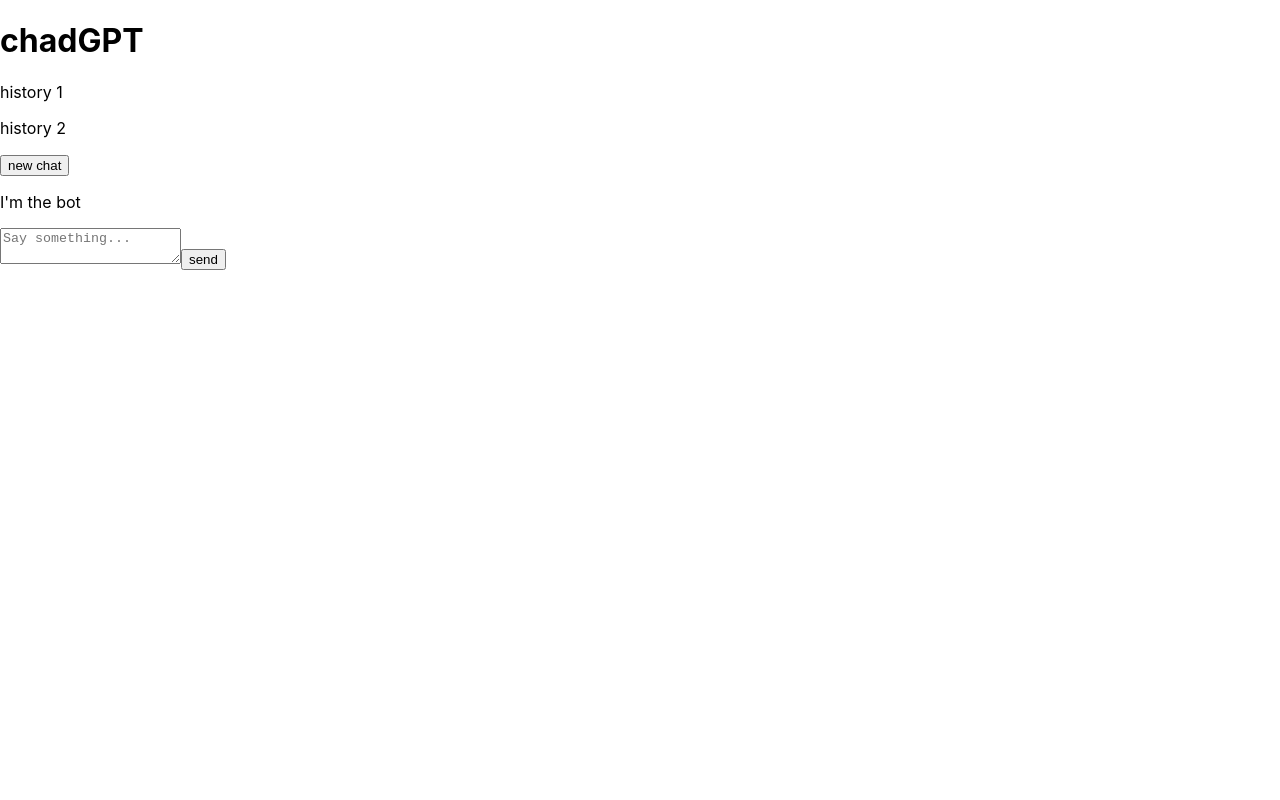
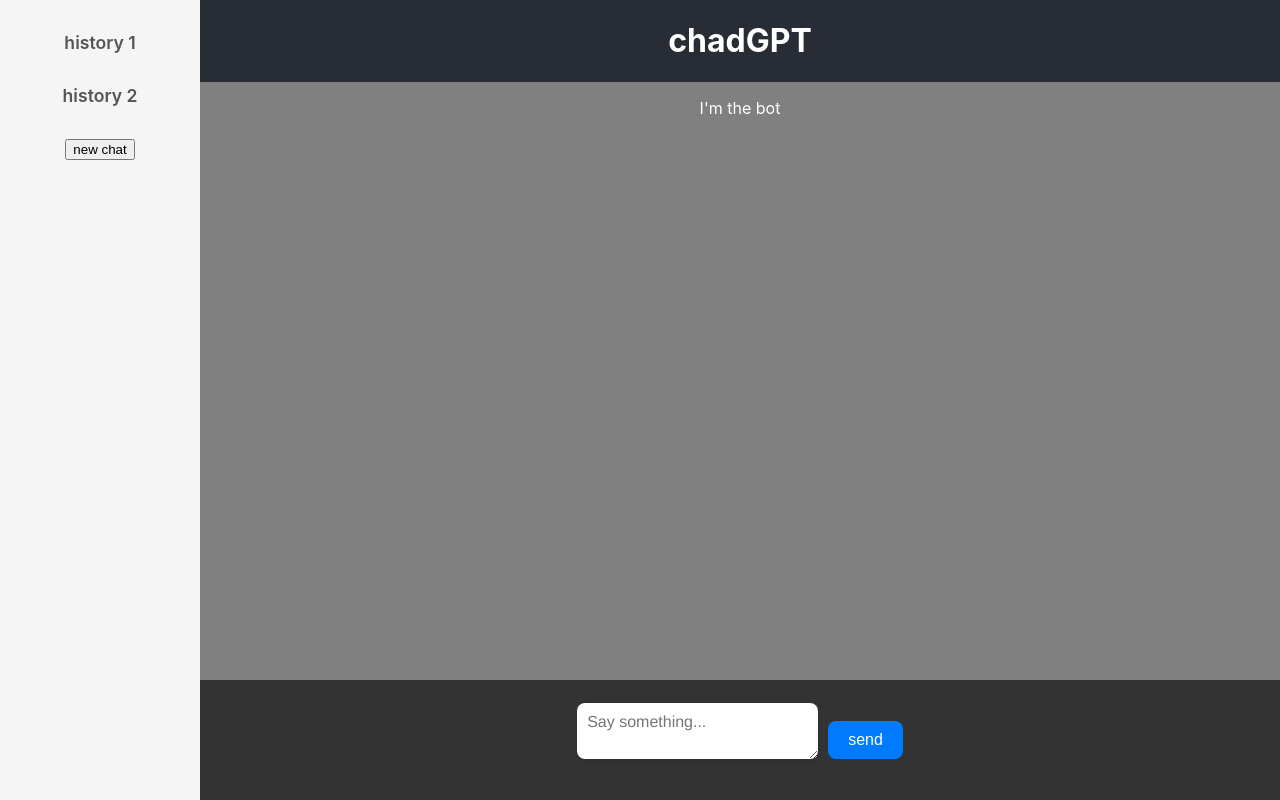
Before and after one commit to raihaniqbal24/Tubes3_13518134_FE, a React (Create React App) app: page / in a window 1280 px wide. Built offline with nearby package versions, Linux system fonts and the light colour scheme.

Commit message:
basic styling

```diff
--- a/src/App.css
+++ b/src/App.css
@@ -1,38 +1,53 @@
 .App {
   text-align: center;
+  background-color: blanchedalmond;
+  height: 100%;
 }
 
-.App-logo {
-  height: 40vmin;
-  pointer-events: none;
-}
 
-@media (prefers-reduced-motion: no-preference) {
-  .App-logo {
-    animation: App-logo-spin infinite 20s linear;
-  }
-}
-
-.App-header {
+.header {
+  margin-left: 200px;
   background-color: #282c34;
-  min-height: 100vh;
   display: flex;
   flex-direction: column;
   align-items: center;
   justify-content: center;
-  font-size: calc(10px + 2vmin);
   color: white;
 }
 
-.App-link {
-  color: #61dafb;
+.content {
+  margin-left: 200px;
+  background-color:grey;
+  display: flex;
+  flex-direction: column;
+  align-items: center;
+  justify-content: center;
+  color: white;
 }
 
-@keyframes App-logo-spin {
-  from {
-    transform: rotate(0deg);
-  }
-  to {
-    transform: rotate(360deg);
-  }
+.sidebar {
+  background-color: #f5f5f5;
+  height: 100%;
+  position: fixed;
+  top: 0;
+  left: 0;
+  width: 200px;
+  z-index: 9999;
+  overflow-y: auto;
 }
+
+
+
+.sidebar ul {
+  margin: 10;
+  padding: 0;
+  list-style: none;
+}
+
+.sidebar li {
+  padding: 16px;
+  font-size: 1.1rem;
+  font-weight: 600;
+  color: #555;
+  cursor: pointer;
+}
--- a/src/App.js
+++ b/src/App.js
@@ -1,5 +1,6 @@
 import { useEffect, useState } from "react";
 import {Chat} from './Chat.js';
+import './App.css'
 
 
 const App = () => {
@@ -42,12 +43,15 @@ const App = () => {
   const Sidebar = () => {
     return(
       <div className="sidebar">
+        <ul className="sidebar-container">
           {sidebarComp.map((component) => (
-            <p
+            <li
+            className="sidebar-comp"
             key={component.index}
             onClick={() => setCurrent({chatList:history[component.index], index:component.index})}
-            >{component.text}</p>
+            >{component.text}</li>
           ))}
+          </ul>
           <button type="button" onClick={handleNewChat}>new chat</button>
       </div>
     )
@@ -61,10 +65,12 @@ const App = () => {
         <h1>chadGPT</h1>
       </div>
       <Sidebar />
+      <div className="content">
 
       <Chat current={current.chatList} updater={updateHistory}/>
       { console.log("this is history")}
       { console.log(history)}
+      </div>
     </div>
   );
 }
--- /dev/null
+++ b/src/Chat.css
@@ -0,0 +1,44 @@
+.chatInput {
+    position: fixed;
+    bottom: 0;
+    width: 100%;
+    height: 120px;
+    background-color: #333;
+    color: #fff;
+    text-align: center;
+    line-height: 50px;
+    display: flex;
+    align-items: center;
+    justify-content: center;
+}
+
+textarea {
+    padding: 10px;
+    border-radius: 8px;
+    border: none;
+    box-shadow: 0px 2px 4px rgba(0, 0, 0, 0.1);
+    font-family: 'Helvetica Neue', sans-serif;
+    font-size: 16px;
+    color: #333;
+    resize: vertical;
+    width: 100%;
+    transition: box-shadow 0.3s ease-in-out;
+    flex: 1;
+  }
+
+  .send-button {
+    display: inline-block;
+    padding: 10px 20px;
+    border-radius: 8px;
+    border: none;
+    background-color: #007bff;
+    color: #fff;
+    font-size: 16px;
+    cursor: pointer;
+    transition: background-color 0.3s ease-in-out;
+    margin-left: 30px;
+  }
+
+  .send-button:hover {
+    background-color: #0069d9;
+  }
--- a/src/Chat.js
+++ b/src/Chat.js
@@ -1,5 +1,5 @@
 import { useEffect, useRef, useState } from "react"
-
+import './Chat.css'
 
 export const Chat = ({current ,updater}) => {
     // set initial state
@@ -47,7 +47,7 @@ export const Chat = ({current ,updater}) => {
             onChange={handleInputText}
           />
         </label>
-        <button type="submit">send</button>
+        <button className="send-button" type="submit">send</button>
       </form>
       </>
     );
--- a/src/index.css
+++ b/src/index.css
@@ -1,4 +1,5 @@
 body {
+  background-color: grey;
   margin: 0;
   font-family: -apple-system, BlinkMacSystemFont, 'Segoe UI', 'Roboto', 'Oxygen',
     'Ubuntu', 'Cantarell', 'Fira Sans', 'Droid Sans', 'Helvetica Neue',
```
